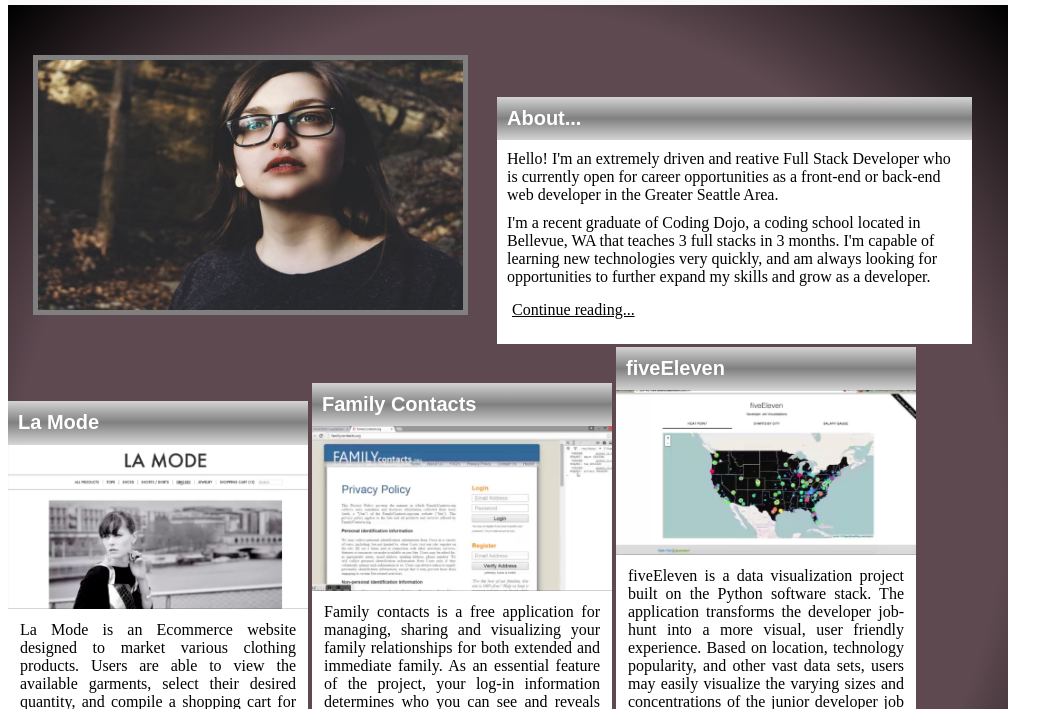
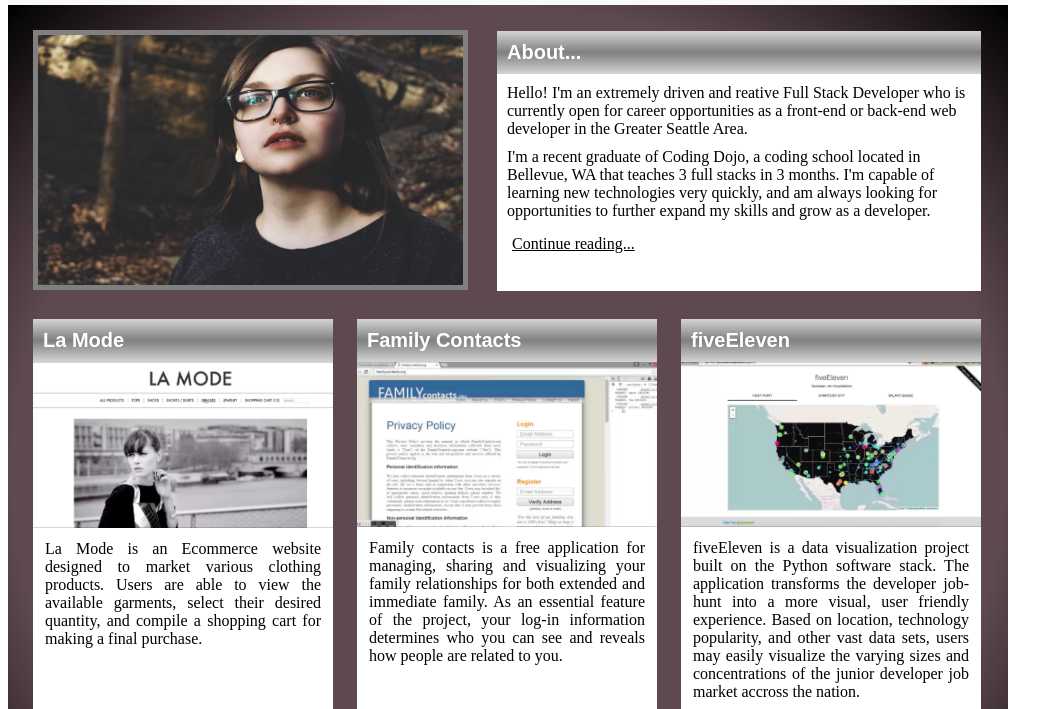
Before and after one commit to mendozaomar85/portfolio, a plain HTML site: page index.html in a window 1280 px wide. Shown: the part 63-772 px from the top of the page, without its empty margins (0-1063 px from the left). Drawn offline with Linux system fonts and the light colour scheme.

Commit message:
portfolio: final

```diff
--- a/index.html
+++ b/index.html
@@ -20,7 +20,7 @@
 				</div>
 			</div>
 			<div>
-				<div class="projects">
+				<div class="projects" id="lamode">
 					<div class="headings">La Mode</div>
 					<div class="projdesc">
 						<img src="images/lamode.png">
@@ -41,7 +41,7 @@
 						</div>
 					</div>
 				</div>
-				<div class="projects">
+				<div class="projects" id="familycontacts">
 					<div class="headings">Family Contacts</div>
 					<div class="projdesc">
 						<img src="images/familycontacts.png">
@@ -62,7 +62,7 @@
 						</div>
 					</div>
 				</div>
-				<div class="projects">
+				<div class="projects" id="fiveeleven">
 					<div class="headings">fiveEleven</div>
 					<div class="projdesc">
 						<img src="images/fiveeleven.png">
--- a/styles.css
+++ b/styles.css
@@ -51,6 +51,8 @@ header p {
 #profileimg {
 	display: inline-block;
 	margin-top: 25px;
+	margin-left: 25px;
+	height: 250px;
 }
 #profileimg img {
 	width: 425px;
@@ -59,11 +61,12 @@ header p {
 }
 
 .about {
-	width: 475px;
+	width: 484px;
 	height: 250px;
 	display: inline-block;
 	margin-left: 25px;
-	margin-top: 25px;
+	margin-top: 26px;
+	vertical-align: top;
 
 }
 
@@ -72,12 +75,12 @@ header p {
 }
 
 .topsection {
-	padding: 25px 25px 0px 25px ;
+	padding: 0;
 	margin: 0;
 }
 
 a {
-	padding: 15px 0 25px 15px;
+	padding: 15px 0 38px 15px;
 	display: block;
 }
 .bio, a {
@@ -95,7 +98,15 @@ a {
 	width: 300px;
 	height: 600px;
 	display: inline-block;
+	margin: 25px 0px 20px 0;
+}
 
+#lamode {
+	margin-left: 25px;
+}
+
+#familycontacts, #fiveeleven {
+	margin-left: 20px;
 }
 
 .projdesc img {
@@ -104,9 +115,14 @@ a {
 	display: block;
 }
 
+.projdesc {
+	height:350px;
+}
 .projdesc p {
 	text-align: justify;
 	padding: 12px;
+	height: 185px;
+
 }
 .projdesc p, .icons {
 	background-color: white;
```
